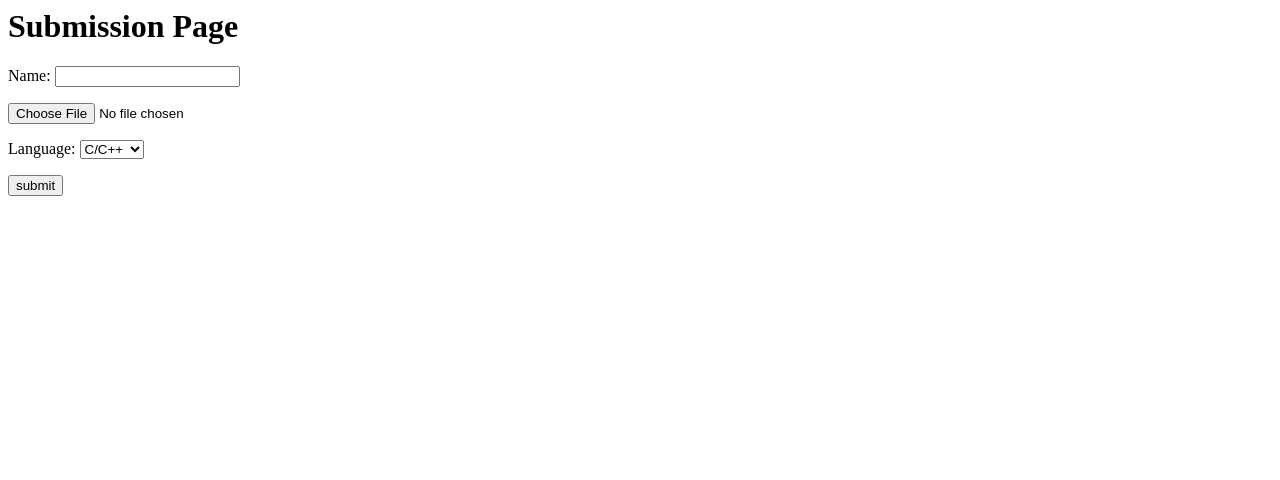
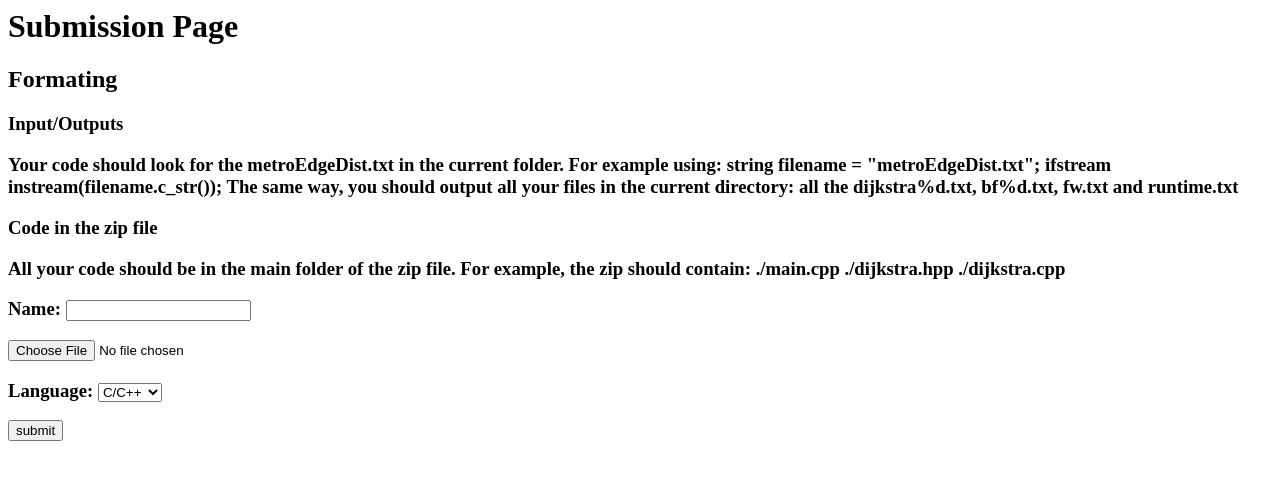
Before and after one commit to bunelr/discrete-optimization-assignment, a Flask app: page /submit in a window 1280 px wide. Shown: the top 480 px of the page. Run offline with Flask 2, Linux system fonts and the light colour scheme.

Commit message:
add informations in the submit.html about the formating

```diff
--- a/templates/submit.html
+++ b/templates/submit.html
@@ -1,6 +1,22 @@
 <html>
   <body>
     <h1> Submission Page </h1>
+
+    <h2> Formating <h2>
+    <h3> Input/Outputs <h3>
+    Your code should look for the metroEdgeDist.txt in the current folder.
+    For example using:
+    string filename = "metroEdgeDist.txt";
+    ifstream instream(filename.c_str());
+
+    The same way, you should output all your files in the current directory: all the dijkstra%d.txt, bf%d.txt, fw.txt and runtime.txt
+
+    <h3> Code in the zip file <h3>
+    All your code should be in the main folder of the zip file.
+    For example, the zip should contain:
+    ./main.cpp
+    ./dijkstra.hpp
+    ./dijkstra.cpp
 
     <form method=POST enctype=multipart/form-data action="/submit">
       <p> <label for='username'> Name: </label> <input type=text name=username> </p>
```
